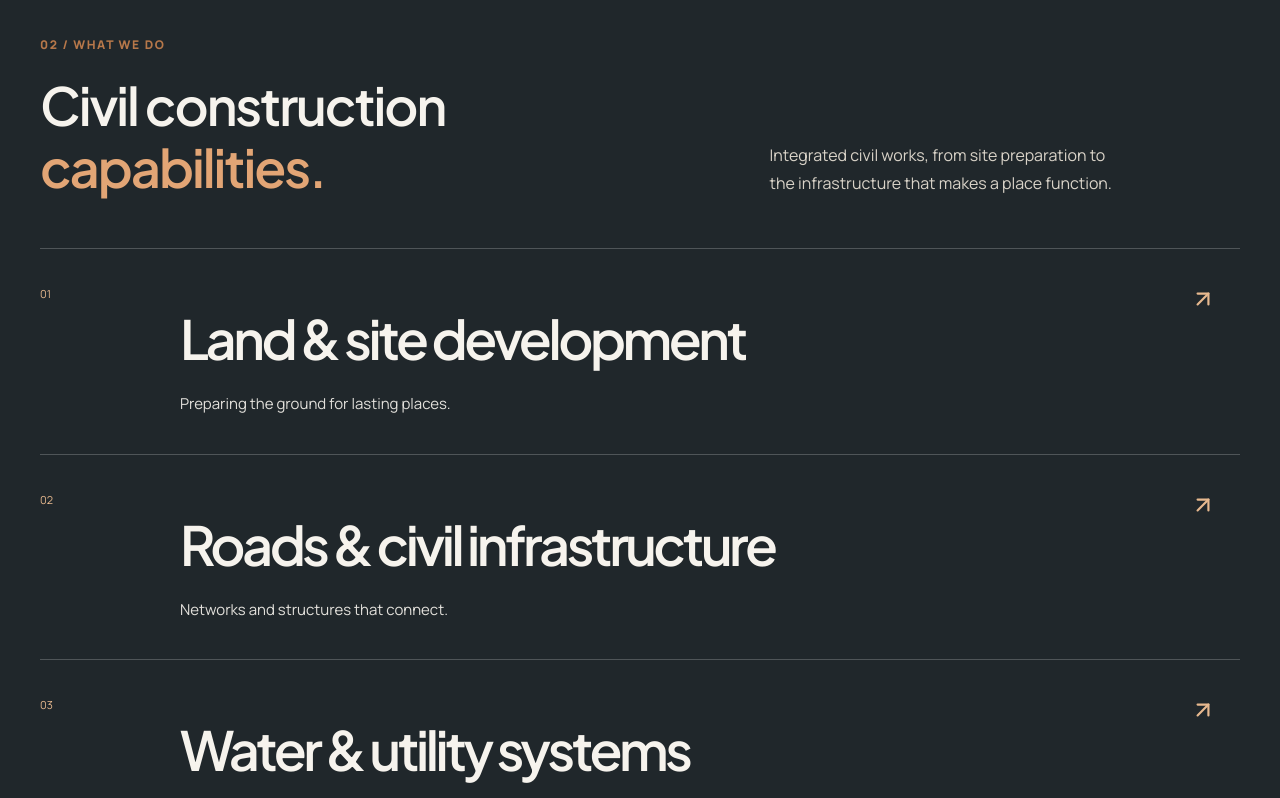
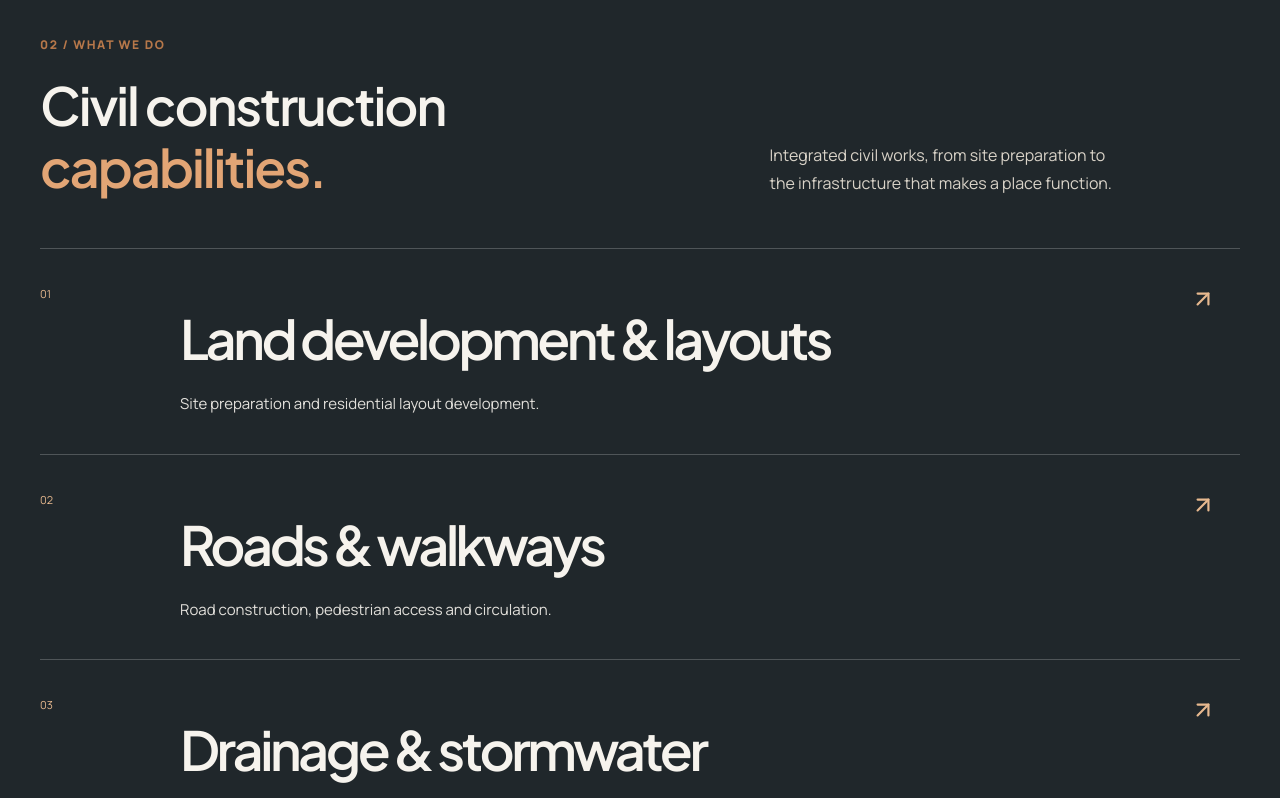
Before and after one commit to mkraja826/Slvinfra, a Next.js app: page / in a window 1280 px wide. Shown: the part 1421-2219 px from the top of the page. Built offline with nearby package versions, Linux system fonts and the light colour scheme.

Commit message:
Show all eight verified civil infrastructure services on homepage

```diff
--- a/src/app/page.tsx
+++ b/src/app/page.tsx
@@ -2,13 +2,13 @@ import Link from "next/link";
 import {ArrowUpRight,ArrowDownRight,MoveRight} from "lucide-react";
 import {SiteHeader,SiteFooter} from "@/components/InnerPage";
 import {company,projects} from "@/data/company";
-const services=[{number:"01",name:"Land & site development",desc:"Preparing the ground for lasting places."},{number:"02",name:"Roads & civil infrastructure",desc:"Networks and structures that connect."},{number:"03",name:"Water & utility systems",desc:"Essential systems built into every site."},{number:"04",name:"Built environments",desc:"Civil construction, paving and landscape works."}];
+const services=[{number:"01",name:"Land development & layouts",desc:"Site preparation and residential layout development."},{number:"02",name:"Roads & walkways",desc:"Road construction, pedestrian access and circulation."},{number:"03",name:"Drainage & stormwater",desc:"Drainage networks and stormwater infrastructure."},{number:"04",name:"Water supply & storage",desc:"Water supply systems and storage tanks."},{number:"05",name:"Retaining & boundary walls",desc:"Site protection and boundary construction."},{number:"06",name:"Landscaping & granite paving",desc:"Functional landscape and paved external works."},{number:"07",name:"Sewage treatment plant works",desc:"Civil works supporting treatment infrastructure."},{number:"08",name:"Civil construction & site infrastructure",desc:"Supporting civil works for varied project scopes."}];
 const selected=[projects[18],projects[17],projects[25]];
 const money=(n:number|null)=>n===null?"Not recorded":n>=100?"₹"+(n/100).toLocaleString("en-IN",{maximumFractionDigits:3})+" Cr":"₹"+n.toLocaleString("en-IN")+" L";
 export default function Home(){return <main className="site-shell"><SiteHeader/>
 <section className="hero" id="main-content" tabIndex={-1}><div className="hero-image" role="img" aria-label="Illustrative aerial view of infrastructure and landscape"/><div className="hero-shade"/><div className="hero-inner"><div className="hero-kicker"><span className="signal-dot"/> CIVIL CONSTRUCTION / INFRASTRUCTURE <span className="hero-index">EST. 1987</span></div><div className="hero-copy"><p className="hero-overline">SRI LAXMI VENKATESHWARA ENTERPRISES</p><h1>Civil construction. <em>Infrastructure</em> that lasts.</h1><div className="hero-bottom"><p>Land development, roads, drainage, water supply and site infrastructure. Established in Hyderabad in 1987, with operations in Bangalore since 1992.</p><Link href="/projects" className="round-link" aria-label="Explore our work"><ArrowUpRight size={28}/></Link></div></div></div><div className="hero-rail"><span>BUILT ON EXPERIENCE</span><a href="#intro">DISCOVER SLV <ArrowDownRight size={16}/></a></div></section>
 <section className="intro-section" id="intro"><div className="section-wrap intro-grid"><div className="intro-side"><span className="eyebrow dark-eyebrow">01 / OUR FOUNDATION</span><span className="year-block">1987<small>ESTABLISHED IN HYDERABAD</small></span></div><div><h2 className="statement">Civil engineering experience <span>since 1987.</span></h2><p className="intro-description">Founded by {company.founder}, Sri Laxmi Venkateshwara Enterprises has a documented history in site development, roads, drainage, water systems, landscaping and civil works. Operations expanded to Bangalore in 1992.</p><Link href="/about" className="text-arrow">ABOUT OUR COMPANY <MoveRight size={20}/></Link></div></div></section>
-<section className="expertise-section" id="expertise"><div className="section-wrap"><div className="section-heading"><div><span className="eyebrow">02 / WHAT WE DO</span><h2>Civil construction<br/><span>capabilities.</span></h2></div><p>Integrated civil works, from site preparation to the infrastructure that makes a place function.</p></div><div className="expertise-list">{services.map(s=><Link href="/services" className="expertise-item" key={s.number}><span className="expertise-number">{s.number}</span><div><h3>{s.name}</h3><p>{s.desc}</p></div><ArrowUpRight className="expertise-arrow" size={26}/></Link>)}</div><Link href="/services" className="section-more">EXPLORE ALL CAPABILITIES <MoveRight size={20}/></Link></div></section>
+<section className="expertise-section" id="expertise"><div className="section-wrap"><div className="section-heading"><div><span className="eyebrow">02 / WHAT WE DO</span><h2>Civil construction<br/><span>capabilities.</span></h2></div><p>Integrated civil works, from site preparation to the infrastructure that makes a place function.</p></div><div className="expertise-list">{services.map(s=><Link href="/services" className="expertise-item" key={s.number}><span className="expertise-number">{s.number}</span><div><h3>{s.name}</h3><p>{s.desc}</p></div><ArrowUpRight className="expertise-arrow" size={26}/></Link>)}</div><Link href="/services" className="section-more">VIEW ALL EIGHT SERVICES <MoveRight size={20}/></Link></div></section>
 <section className="project-section" id="work"><div className="section-wrap"><div className="section-heading project-heading"><div><span className="eyebrow dark-eyebrow">03 / SELECTED RECORDS</span><h2>Documented<br/><span>project experience.</span></h2></div><p>A selection from 26 historical project entries in the company brochure. Project-specific imagery is not available for verification.</p></div><div className="project-editorial"><div className="project-editorial-intro"><span>SELECTED ENGAGEMENTS</span><strong>01 — 03</strong></div>{selected.map((p,i)=><Link href="/projects" className="project-editorial-row" key={p.id}><span className="project-record-index">0{i+1}</span><div><h3>{p.client}</h3><p>{p.project}</p></div><div className="project-record-value"><small>HISTORICAL CONTRACT VALUE</small><strong>{money(p.costLakhs)}</strong></div><ArrowUpRight size={23}/></Link>)}</div><Link href="/projects" className="archive-link">VIEW ALL 26 DOCUMENTED PROJECTS <MoveRight size={21}/></Link></div></section>
 <section className="manifesto-section"><div className="section-wrap manifesto-grid"><span className="eyebrow">04 / HOW WE WORK</span><h2>Reliable infrastructure <span>starts with sound civil works.</span></h2><p>Our work spans site preparation, circulation, drainage, water systems and supporting civil infrastructure. Each project begins with understanding the site's practical requirements.</p></div></section>
 <section className="contact-section"><div className="section-wrap contact-grid"><div><span className="eyebrow">05 / LET'S BEGIN</span><h2>Discuss your<br/><span>construction project.</span></h2></div><div><p>Tell us about your site, civil works or infrastructure requirement. Begin with a clear project brief.</p><Link href="/contact" className="text-arrow contact-link">PREPARE A PROJECT BRIEF <MoveRight size={20}/></Link><p className="contact-note">The enquiry tool prepares a brief for copying; it does not submit data.</p></div></div></section><SiteFooter/></main>}
```
